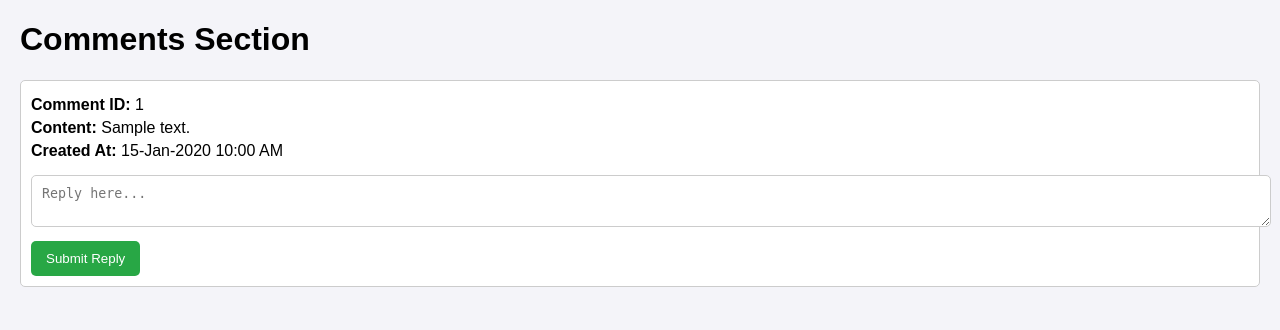
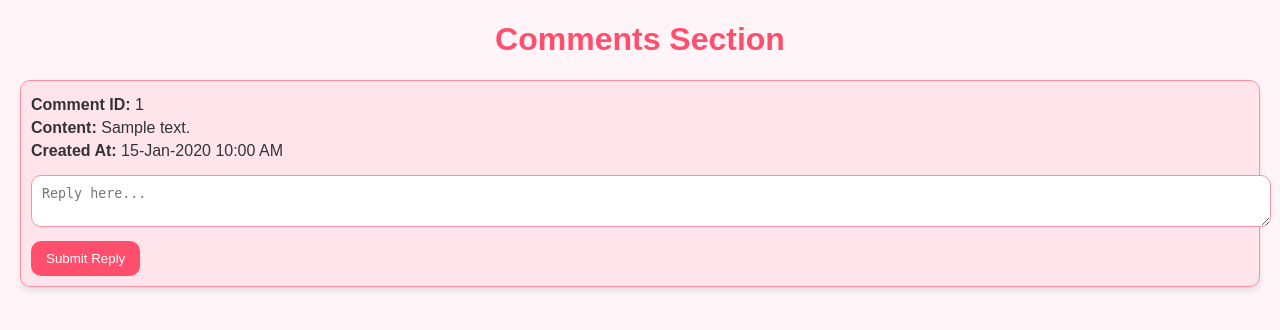
Before and after one commit to Batxl/Itcs333-project, a PHP site: page /comments.php in a window 1280 px wide. Shown: the top 330 px of the page. Run offline with PHP 8.4, Linux system fonts and the light colour scheme; tables that the repository leaves empty or names only in its code hold one stand-in row (values such as "Sample post").

Commit message:
Update styling comments.php

```diff
--- a/comments.php
+++ b/comments.php
@@ -8,21 +8,24 @@
         body {
             font-family: Arial, sans-serif;
             margin: 20px;
-            background-color: #f4f4f9;
+            background-color: #fff5f8;
+            color: #333;
         }
-        .comment {
+        h1 {
+            text-align: center;
+            color: #ff4f6d;
+        }
+        .comment, .reply {
             margin-bottom: 20px;
-            border: 1px solid #ccc;
+            border: 1px solid #ff8fa3;
             padding: 10px;
-            border-radius: 5px;
-            background-color: #ffffff;
+            border-radius: 10px;
+            background-color: #ffe5eb;
+            box-shadow: 0 4px 6px rgba(0, 0, 0, 0.1);
         }
         .reply {
             margin-left: 20px;
-            background-color: #f9f9f9;
-            border: 1px solid #ddd;
-            padding: 10px;
-            border-radius: 5px;
+            background-color: #ffc2d1;
         }
         .comment-text, .reply-text {
             margin: 5px 0;
@@ -31,19 +34,19 @@
             width: 100%;
             padding: 10px;
             margin: 10px 0;
-            border: 1px solid #ccc;
-            border-radius: 5px;
+            border: 1px solid #ff8fa3;
+            border-radius: 10px;
         }
         button {
             padding: 10px 15px;
-            background-color: #28a745;
+            background-color: #ff4f6d;
             color: #fff;
             border: none;
-            border-radius: 5px;
+            border-radius: 10px;
             cursor: pointer;
         }
         button:hover {
-            background-color: #218838;
+            background-color: #ff8fa3;
         }
     </style>
 </head>
@@ -70,7 +73,6 @@
         }
     }
 
-
     $sql = "SELECT comment_id, content, created_at FROM comments WHERE parent_id IS NULL ORDER BY created_at DESC";
     $result = $conn->query($sql);
 
@@ -80,7 +82,6 @@
             echo '<p class="comment-text"><strong>Comment ID:</strong> ' . $row["comment_id"] . '</p>';
             echo '<p class="comment-text"><strong>Content:</strong> ' . htmlspecialchars($row["content"]) . '</p>';
             echo '<p class="comment-text"><strong>Created At:</strong> ' . date("d-M-Y h:i A", strtotime($row["created_at"])) . '</p>';
-
 
             $reply_sql = "SELECT content, created_at FROM comments WHERE parent_id = " . $row['comment_id'];
             $reply_result = $conn->query($reply_sql);
@@ -94,7 +95,6 @@
                 }
             }
 
-            // Reply Form
             echo '<form action="comments.php" method="POST">
                     <textarea name="response" placeholder="Reply here..." required></textarea>
                     <input type="hidden" name="comment_id" value="' . $row['comment_id'] . '">
```
